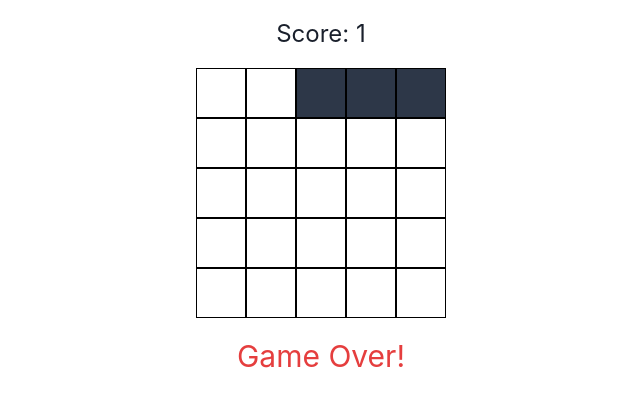
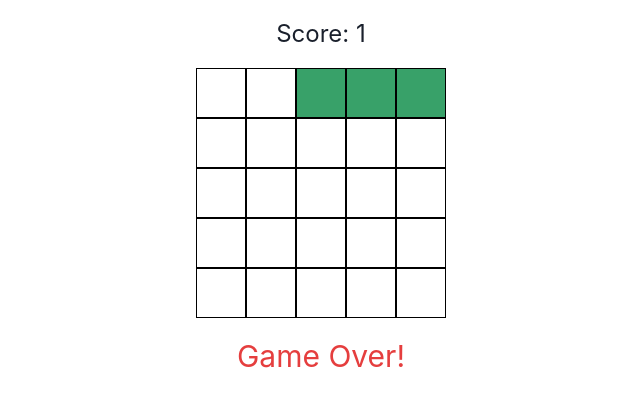
Before and after one commit to GPT-Engineer-App/dodging-red-ball-game, a React (Vite) app: page / in a window 1280 px wide. Shown: the top 406 px of the page, without its empty margins (319-959 px from the left). Built offline with nearby package versions, Linux system fonts and the light colour scheme.

Commit message:
Changed the background color of the obstacles to green in the Index.jsx component.
Prompt: os obstaculos devem ser verdes e devem passar da  direita para a esquerda no tabuleiro

```diff
--- a/src/pages/Index.jsx
+++ b/src/pages/Index.jsx
@@ -65,7 +65,7 @@ const Index = () => {
         {board.map((row, rowIndex) => (
           <Flex key={rowIndex} direction="column">
             {row.map((cell, cellIndex) => (
-              <Box key={cellIndex} w="50px" h="50px" bg={cell === 1 ? "gray.700" : ballPosition === rowIndex && cellIndex === 0 ? "red.500" : "white"} border="1px" borderColor="black" />
+              <Box key={cellIndex} w="50px" h="50px" bg={cell === 1 ? "green.500" : ballPosition === rowIndex && cellIndex === 0 ? "red.500" : "white"} border="1px" borderColor="black" />
             ))}
           </Flex>
         ))}
```
